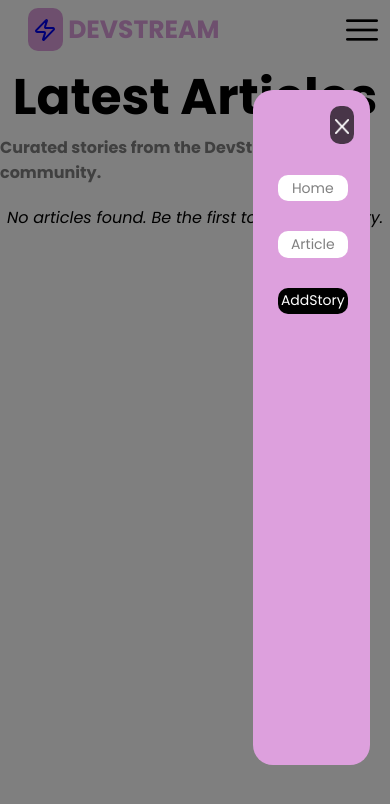
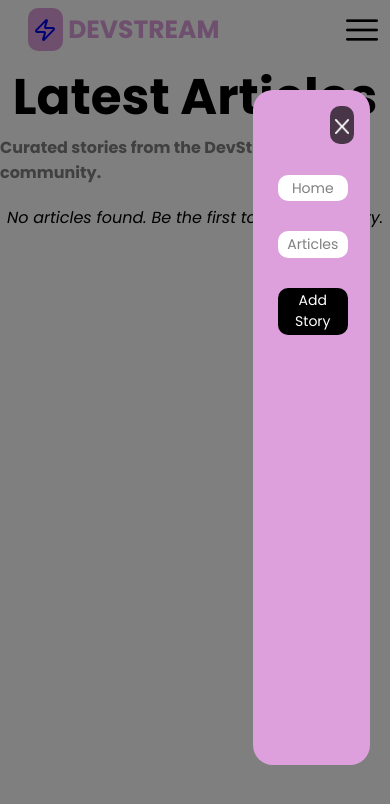
Before and after one commit to dimakunnechinedu-alt/devstream1, a React (Vite) app: page /articles in a window 390 px wide. Both pictures are taken after a click on the element 361 px from the left and 29 px from the top of the page. Shown: the top 804 px of the page. Built offline with nearby package versions, Linux system fonts and the light colour scheme.

Commit message:
adjusted some media querry screen sizes

```diff
--- a/src/component/MenuBurger.jsx
+++ b/src/component/MenuBurger.jsx
@@ -14,8 +14,8 @@ function MenuBurger({menuOpen,setMenuOpen}) {
       </button>
 
       <Link className='menu-art' to="/" onClick={()=>setMenuOpen(false)}>Home</Link>
-      <Link className='menu-art' to="/Articles" onClick={()=>setMenuOpen(false)}>Article</Link>
-      <Link className='add-art' to="/AddStory" onClick={()=>setMenuOpen(false)}>AddStory</Link>
+      <Link className='menu-art' to="/Articles" onClick={()=>setMenuOpen(false)}>Articles</Link>
+      <Link className='add-art' to="/add-story" onClick={()=>setMenuOpen(false)}>Add Story</Link>
 
     </div>
 
--- a/src/index.css
+++ b/src/index.css
@@ -93,7 +93,7 @@
 
 
 .div-box344{
-    width: 18%;
+    width: 28%;
     background-color: plum;
     margin: 1%;
     padding: 1px 2px;
```
